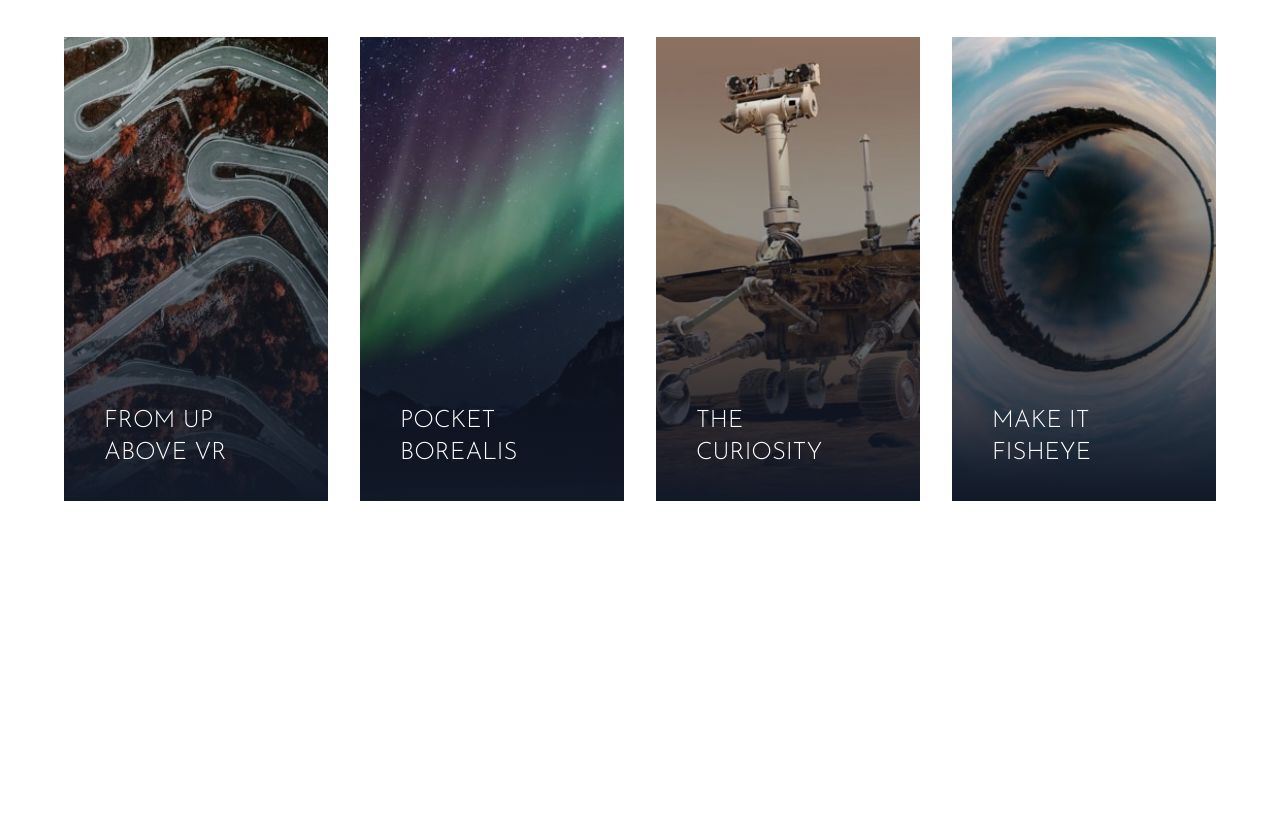
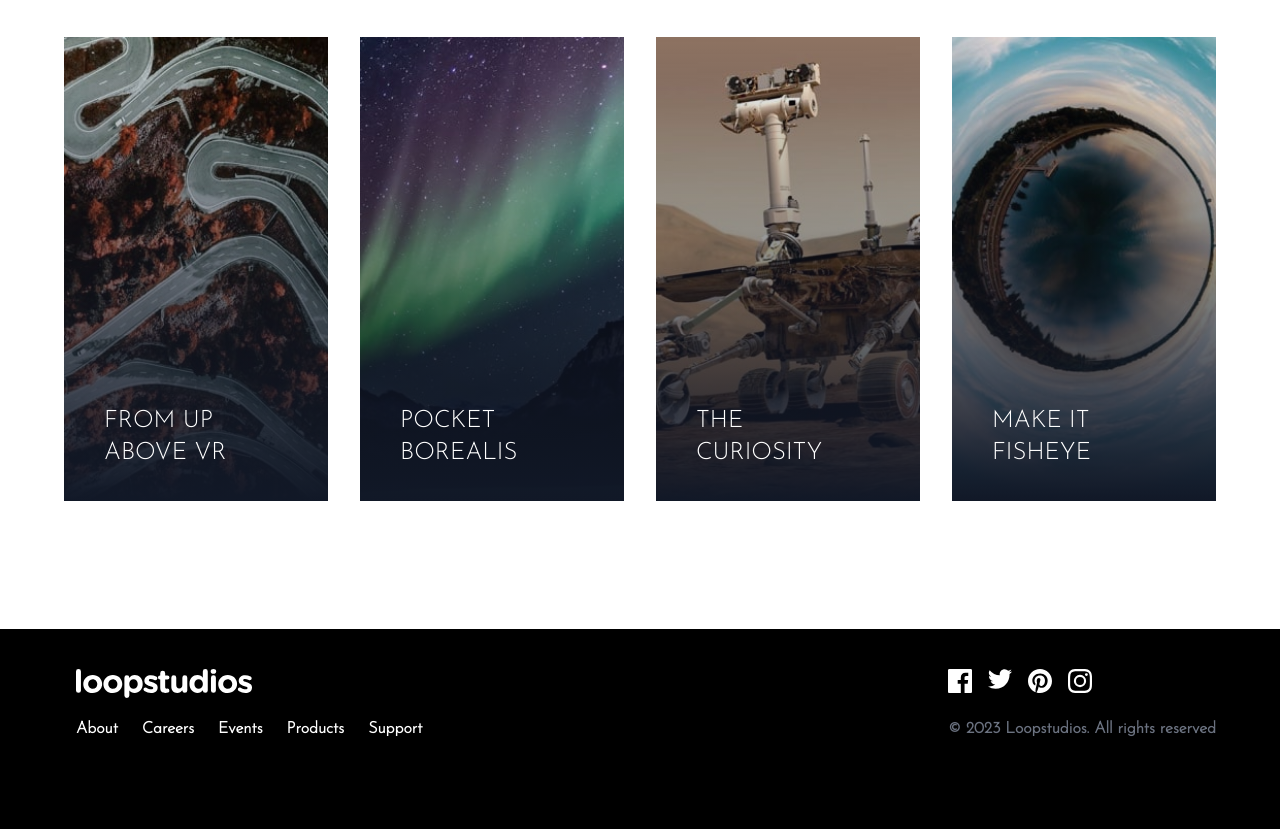
Before and after one commit to git-illite/TailwindWebsiteProjects, a website: page LoopStudios/index.html in a window 1280 px wide. Shown: the part 2007-2836 px from the top of the page. Before the commit the page ends 2636 px from the top, so only its background shows below. Drawn offline with Linux system fonts and the light colour scheme.

Commit message:
Completed footer

```diff
--- a/LoopStudios/index.html
+++ b/LoopStudios/index.html
@@ -105,9 +105,7 @@
           <button class="hidden btn md:block">See All</button>
         </div>
         <!-- Items Container -->
-        <div
-          class="item-container"
-        >
+        <div class="item-container">
           <!-- Item 1 -->
           <div class="group item">
             <!-- Desktop Image -->
@@ -190,9 +188,7 @@
         </div>
 
         <!-- Items Container 2 -->
-        <div
-          class="item-container mt-10"
-        >
+        <div class="item-container mt-10">
           <!-- Item 1 -->
           <div class="group item">
             <!-- Desktop Image -->
@@ -279,5 +275,98 @@
         </div>
       </div>
     </section>
+    <footer class="bg-black">
+      <!-- Container -->
+      <div class="container max-w-6xl py-10 mx-auto">
+        <!-- Footer Flex Container-->
+        <div
+          class="flex flex-col items-center mb-8 space-y-6 md:flex-row md:space-y-0 md:justify-between md:items-start"
+        >
+          <!-- Menu & Logo Container -->
+          <div
+            class="flex flex-col items-center space-y-8 md:items-start md:space-y-4"
+          >
+            <!-- Logo -->
+            <div class="h-8">
+              <img src="images/logo.svg" alt="" class="w-44 md:ml-3" />
+            </div>
+              <!-- Menu -->
+              <div
+                class="flex flex-col items-center space-y-4 font-bold text-white md:flex-row md:space-y-0 md:space-x-6 md:ml-3"
+              >
+                <!-- Item 1 -->
+                <div class="h-10 group">
+                  <a href="#">About</a>
+                  <div
+                    class="mx-2 group-hover:border-b group-hover:border-blue-50"
+                  ></div>
+                </div>
+                <!-- Item 2 -->
+                <div class="h-10 group">
+                  <a href="#">Careers</a>
+                  <div
+                    class="mx-2 group-hover:border-b group-hover:border-blue-50"
+                  ></div>
+                </div>
+                <!-- Item 3 -->
+                <div class="h-10 group">
+                  <a href="#">Events</a>
+                  <div
+                    class="mx-2 group-hover:border-b group-hover:border-blue-50"
+                  ></div>
+                </div>
+                <!-- Item 4 -->
+                <div class="h-10 group">
+                  <a href="#">Products</a>
+                  <div
+                    class="mx-2 group-hover:border-b group-hover:border-blue-50"
+                  ></div>
+                </div>
+                <!-- Item 5 -->
+                <div class="h-10 group">
+                  <a href="#">Support</a>
+                  <div
+                    class="mx-2 group-hover:border-b group-hover:border-blue-50"
+                  ></div>
+                </div>
+              </div>
+          </div>
+          <!-- Social and Copy Container -->
+          <div class="flex flex-col items-start justify-between space-y-4 text-gray-500">
+            <!-- Icon Container -->
+            <div class="flex items-center justify-center mx-auto md:mx-0 space-x-4 md:justify-end">
+              <!-- Icon 1 -->
+              <div class="h-8 group">
+                <a href="#">
+                  <img src="images/icon-facebook.svg" alt="">
+                </a>
+              </div>
+               <!-- Icon 2 -->
+               <div class="h-8 group">
+                <a href="#">
+                  <img src="images/icon-twitter.svg" alt="">
+                </a>
+              </div>
+               <!-- Icon 3 -->
+               <div class="h-8 group">
+                <a href="#">
+                  <img src="images/icon-pinterest.svg" alt="">
+                </a>
+              </div>
+               <!-- Icon 4 -->
+               <div class="h-8 group">
+                <a href="#">
+                  <img src="images/icon-instagram.svg" alt="">
+                </a>
+              </div>
+            </div>
+            <!-- Copy -->
+            <div class="font-bold">
+              &copy; 2023 Loopstudios. All rights reserved
+            </div>
+          </div>
+        </div>
+      </div>
+    </footer>
   </body>
 </html>
```
Also changed, not shown: LoopStudios/css/style.css.
